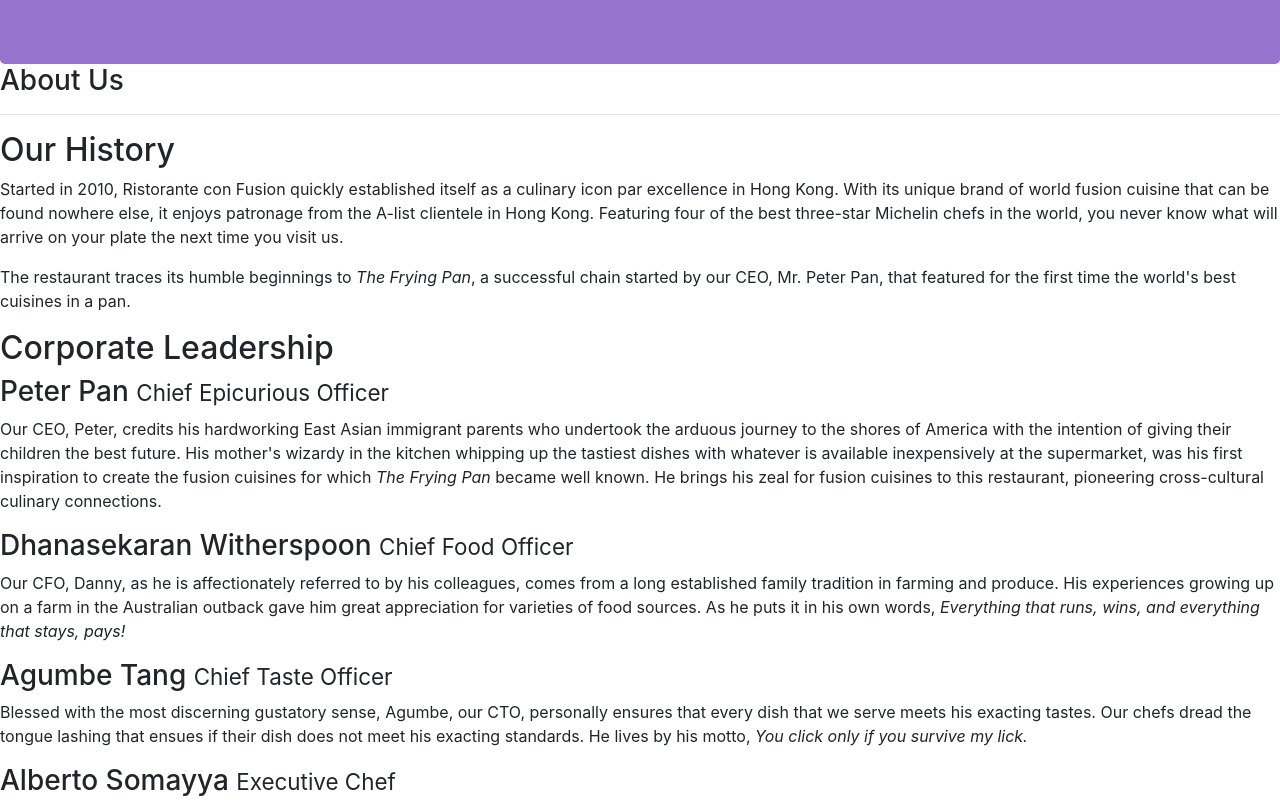
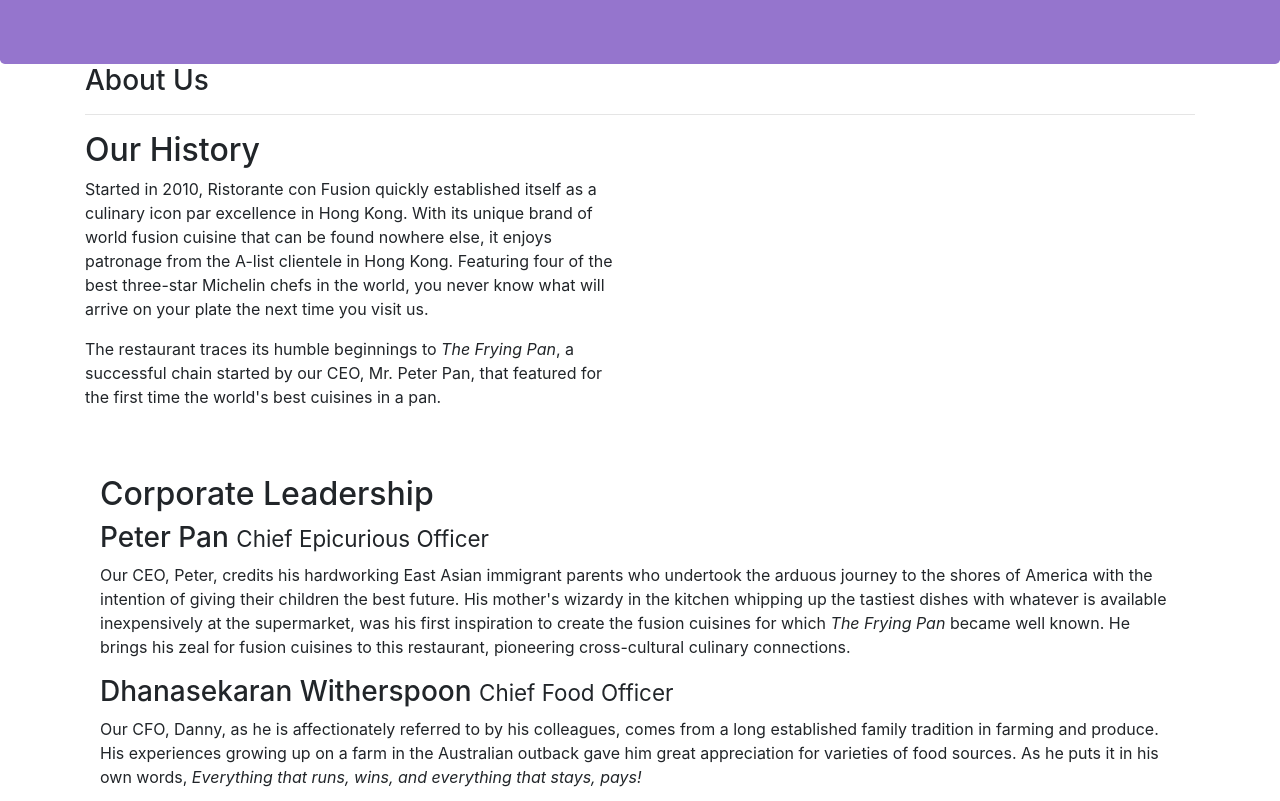
Before and after one commit to ajimenezUCLA/bootstrap, a website: page aboutus.html in a window 1280 px wide. Shown: the part 220-1021 px from the top of the page. Drawn offline with nearby package versions, Linux system fonts and the light colour scheme.

Commit message:
updated aboutus.html

```diff
--- a/aboutus.html
+++ b/aboutus.html
@@ -29,36 +29,36 @@
         </div>
     </header>
 
-    <div>
-        <div>
-            <div>
+    <div class="container">
+        <div class="row">
+            <div class="col-12">
                <h3>About Us</h3>
                <hr>
             </div>
         </div>
 
-        <div>
-            <div>
+        <div class="row">
+            <div class="col-6">
                 <h2>Our History</h2>
                 <p>Started in 2010, Ristorante con Fusion quickly established itself as a culinary icon par excellence in Hong Kong. With its unique brand of world fusion cuisine that can be found nowhere else, it enjoys patronage from the A-list clientele in Hong Kong.  Featuring four of the best three-star Michelin chefs in the world, you never know what will arrive on your plate the next time you visit us.</p>
                 <p>The restaurant traces its humble beginnings to <em>The Frying Pan</em>, a successful chain started by our CEO, Mr. Peter Pan, that featured for the first time the world's best cuisines in a pan.</p>
             </div>
-            <div>
+            <div class="col-12 col-sm">
             </div>
         </div>
 
 
-        <div>
-            <div>
+        <div class="row row-content">
+            <div class="col-12">
                 <h2>Corporate Leadership</h2>
                 <h3>Peter Pan <small>Chief Epicurious Officer</small></h3>
-                <p>Our CEO, Peter, credits his hardworking East Asian immigrant parents who undertook the arduous journey to the shores of America with the intention of giving their children the best future. His mother's wizardy in the kitchen whipping up the tastiest dishes with whatever is available inexpensively at the supermarket, was his first inspiration to create the fusion cuisines for which <em>The Frying Pan</em> became well known. He brings his zeal for fusion cuisines to this restaurant, pioneering cross-cultural culinary connections.</p>
+                <p class=" d-none d-sm-block">Our CEO, Peter, credits his hardworking East Asian immigrant parents who undertook the arduous journey to the shores of America with the intention of giving their children the best future. His mother's wizardy in the kitchen whipping up the tastiest dishes with whatever is available inexpensively at the supermarket, was his first inspiration to create the fusion cuisines for which <em>The Frying Pan</em> became well known. He brings his zeal for fusion cuisines to this restaurant, pioneering cross-cultural culinary connections.</p>
                 <h3>Dhanasekaran Witherspoon <small>Chief Food Officer</small></h3>
-                <p>Our CFO, Danny, as he is affectionately referred to by his colleagues, comes from a long established family tradition in farming and produce. His experiences growing up on a farm in the Australian outback gave him great appreciation for varieties of food sources. As he puts it in his own words, <em>Everything that runs, wins, and everything that stays, pays!</em></p>
+                <p class=" d-none d-sm-block">Our CFO, Danny, as he is affectionately referred to by his colleagues, comes from a long established family tradition in farming and produce. His experiences growing up on a farm in the Australian outback gave him great appreciation for varieties of food sources. As he puts it in his own words, <em>Everything that runs, wins, and everything that stays, pays!</em></p>
                 <h3>Agumbe Tang <small>Chief Taste Officer</small></h3>
-                <p>Blessed with the most discerning gustatory sense, Agumbe, our CTO, personally ensures that every dish that we serve meets his exacting tastes. Our chefs dread the tongue lashing that ensues if their dish does not meet his exacting standards. He lives by his motto, <em>You click only if you survive my lick.</em></p>
+                <p class=" d-none d-sm-block">Blessed with the most discerning gustatory sense, Agumbe, our CTO, personally ensures that every dish that we serve meets his exacting tastes. Our chefs dread the tongue lashing that ensues if their dish does not meet his exacting standards. He lives by his motto, <em>You click only if you survive my lick.</em></p>
                 <h3>Alberto Somayya <small>Executive Chef</small></h3>
-                <p>Award winning three-star Michelin chef with wide International experience having worked closely with whos-who in the culinary world, he specializes in creating mouthwatering Indo-Italian fusion experiences. He says, <em>Put together the cuisines from the two craziest cultures, and you get a winning hit! Amma Mia!</em></p>
+                <p class=" d-none d-sm-block">Award winning three-star Michelin chef with wide International experience having worked closely with whos-who in the culinary world, he specializes in creating mouthwatering Indo-Italian fusion experiences. He says, <em>Put together the cuisines from the two craziest cultures, and you get a winning hit! Amma Mia!</em></p>
             </div>
        </div>
 
```
